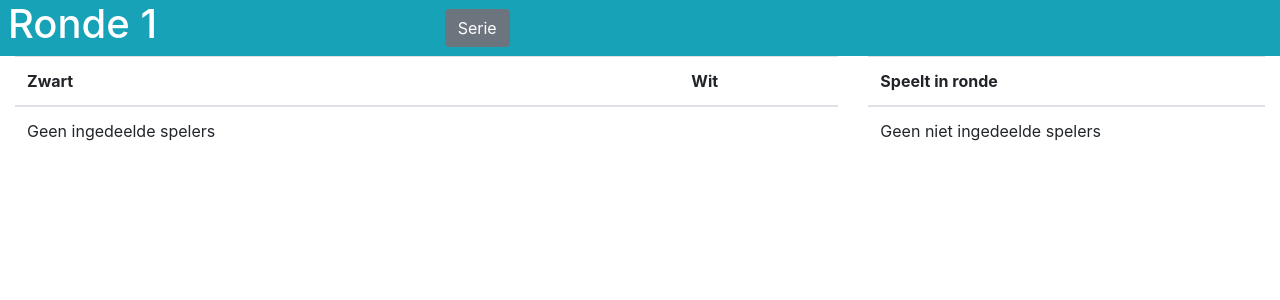
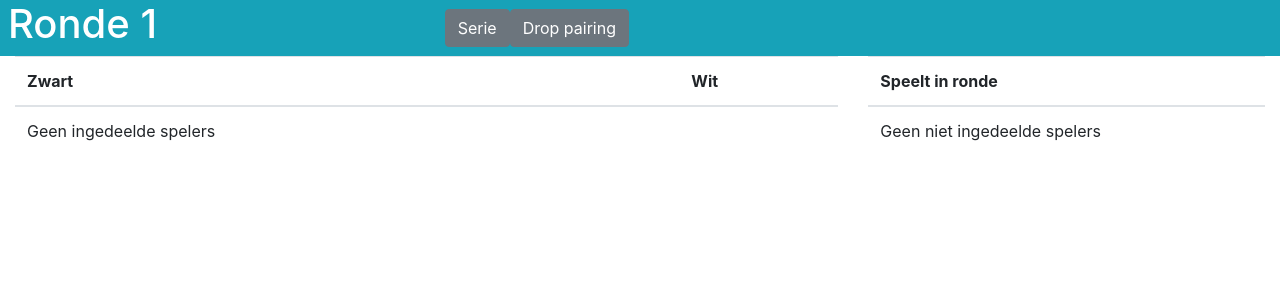
Before and after one commit to geroldn/gocra2, a Django app: page /round/1 in a window 1280 px wide. Shown: the part 61-361 px from the top of the page. Run offline with Django 3.2, Linux system fonts and the light colour scheme; a user stored in the database is signed in; tables that the repository leaves empty hold one stand-in row (values such as "Sample post"); some libraries are stand-ins or nearby versions.

Commit message:
Forced pairing en Drop pairing. No automated pairing yet.

```diff
--- a/wgocra/helpers.py
+++ b/wgocra/helpers.py
@@ -7,9 +7,9 @@ from .models import Series, Participant, Player, Result
 def get_handicap(rank_b, rank_w):
     rank1 = Rank(rank_b)
     rank2 = Rank(rank_w)
-    rank1.round()
-    rank2.round()
-    return (rank2.rating - rank1.rating) / 100
+    rating1 = rank1.round_rating()
+    rating2 = rank2.round_rating()
+    return (rating2 - rating1) / 100
 
 class ExternalMacMahon:
     """ Representation of external macmahon xml file (Gerlach) """
--- a/wgocra/models.py
+++ b/wgocra/models.py
@@ -2,6 +2,7 @@
 # Create your models here.
 from django.db import models
 from django.contrib.auth import models as auth_models
+from gocra.gocra import Rank
 
 
 class Club(models.Model):
@@ -48,6 +49,14 @@ class Participant(models.Model):
     score = models.CharField(max_length=10, default='')
     new_rank = models.CharField(max_length=10, default='')
 
+    @property
+    def mm_score(self):
+        #import pdb; pdb.set_trace()
+        rank = Rank(self.rank)
+        round_rating = rank.round_rating()
+        mm_start = round_rating/100
+        return mm_start + self.wins
+
     def setNr(self, nr):
         self.nr = nr
 
--- a/wgocra/templates/wgocra/round.html
+++ b/wgocra/templates/wgocra/round.html
@@ -4,6 +4,8 @@
 {% block actions %}
   <a class="btn btn-secondary" href="/series/">
   Serie
+  <a class="btn btn-secondary" href="/drop_pairing/{{ current }}/">
+  Drop pairing
 </a>
 {% endblock %}
 
--- a/wgocra/urls.py
+++ b/wgocra/urls.py
@@ -8,7 +8,9 @@ urlpatterns = [
     path('series/', views.SeriesDetailView.as_view(), name='gocra-series'),
     path('round/<int:current>', views.RoundDetailView.as_view(), name='gocra-round'),
     path('add_game/<int:p_id>/<int:current>/', views.add_game,
-         name='gocra-add_game'),
+         name='gocra-add-game'),
+    path('drop_pairing/<int:current>/', views.drop_pairing,
+         name='gocra-drop-pairing'),
     path('series_all/', views.SeriesListView.as_view(), name='gocra-series-list'),
     path('series_set_round/<int:round>/', views.series_set_round, name='gocra-series-set_round'),
     path('series_open/<int:id>/', views.series_open, name='gocra-series-open'),
--- a/wgocra/views.py
+++ b/wgocra/views.py
@@ -112,7 +112,10 @@ class SeriesDetailView(TemplateView):
             for result in results:
                 result.r_string = ''
                 result.gain = 0
-                if result.round <= participant.series.currentRoundNumber and result.color:
+                if (result.round <= participant.series.currentRoundNumber
+                   ) and (
+                       result.color in ('B', 'W') and result.win in ('+', '-')
+                   ):
                     result.gain = Rsys.calculate_gain(
                         result.color,
                         participant.rating,
@@ -151,7 +154,7 @@ class SeriesDetailView(TemplateView):
             participant.save()
         results = Result.objects.filter(participant__series=series)
         for result in results:
-            if result.color:
+            if result.color in ('B', 'W') and result.win in ('+', '-', '?'):
                 result.r_string = '{:d}{:s}/{:s}{:d}'.format(
                     result.opponent.nr,
                     result.win,
@@ -245,7 +248,7 @@ def result_toggle_playing(request, *args, **kwargs):
 
 @login_required
 def add_game(request, *args, **kwargs):
-    import pdb; pdb.set_trace()
+    #import pdb; pdb.set_trace()
     current = kwargs['current']
     candidate = kwargs['p_id']
     p_candidate = Participant.objects.get(id=candidate)
@@ -259,26 +262,49 @@ def add_game(request, *args, **kwargs):
         opponent = half_game.participant
         half_game.opponent = p_candidate
         new_game.opponent = opponent
-        if opponent.rating < p_candidate.rating:
+        if opponent.mm_score < p_candidate.mm_score:
             p_black = opponent
             p_white = p_candidate
-            half_game.color = 'W'
-            new_game.color = 'B'
+            half_game.color = 'B'
+            new_game.color = 'W'
         else:
             p_black = p_candidate
             p_white = opponent
-            half_game.color = 'B'
-            new_game.color = 'W'
+            half_game.color = 'W'
+            new_game.color = 'B'
         handicap = get_handicap(p_black.rank, p_white.rank)
         new_game.handicap = handicap
         half_game.handicap = handicap
-        new_game.result = '?'
-        half_game.result = '?'
+        new_game.win = '?'
+        half_game.win = '?'
         new_game.save()
         half_game.save()
     else:
         new_game.color = '?'
-        new_game.save
+        new_game.save()
+    return HttpResponseRedirect('/round/{:d}'.format(current))
 
-
+@login_required
+def drop_pairing(request, *args, **kwargs):
+    current = kwargs['current']
+    results = Result.objects.filter(
+        participant__series__seriesIsOpen=True
+    ).filter(
+        round=current
+    )
+    for result in results:
+        result.opponent = None
+        result.color = None
+        result.win = None
+        result.save()
+        results2 = Result.objects.filter(
+            opponent=result.participant
+        ).filter(
+            round=current
+        )
+        for result in results2: #will be 1 opponent result
+            result.opponent = None
+            result.color = None
+            result.win = None
+            result.save()
     return HttpResponseRedirect('/round/{:d}'.format(current))
```
